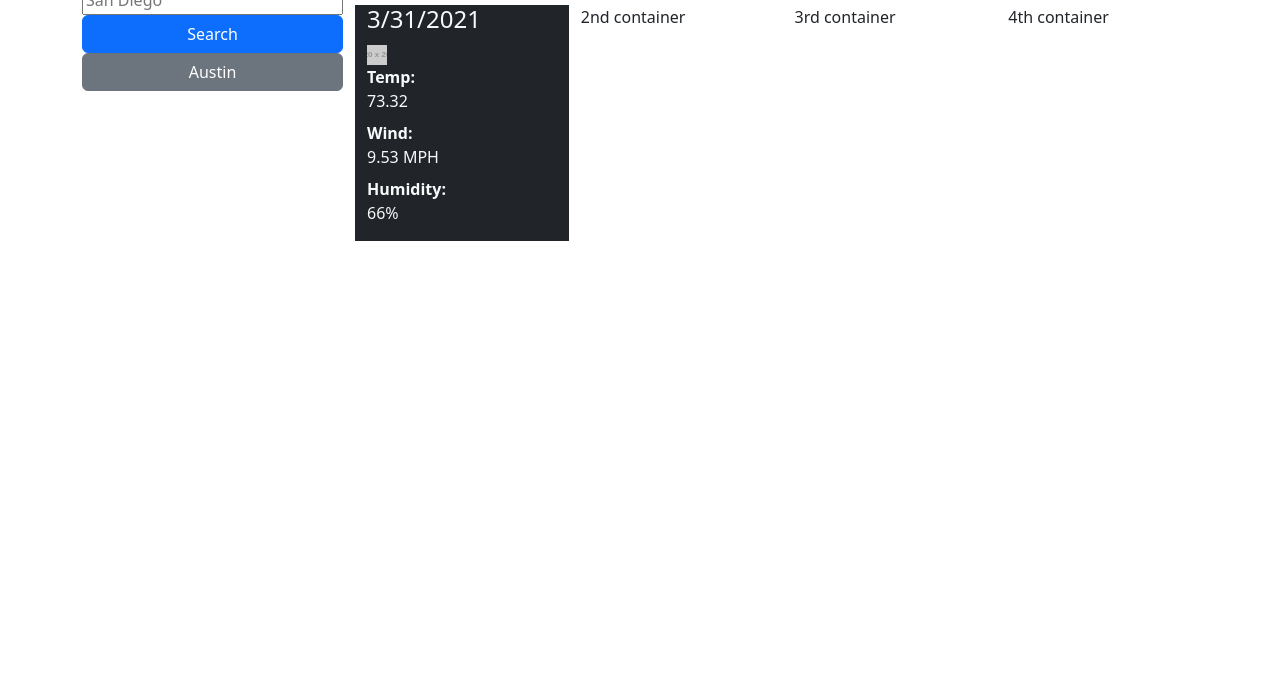
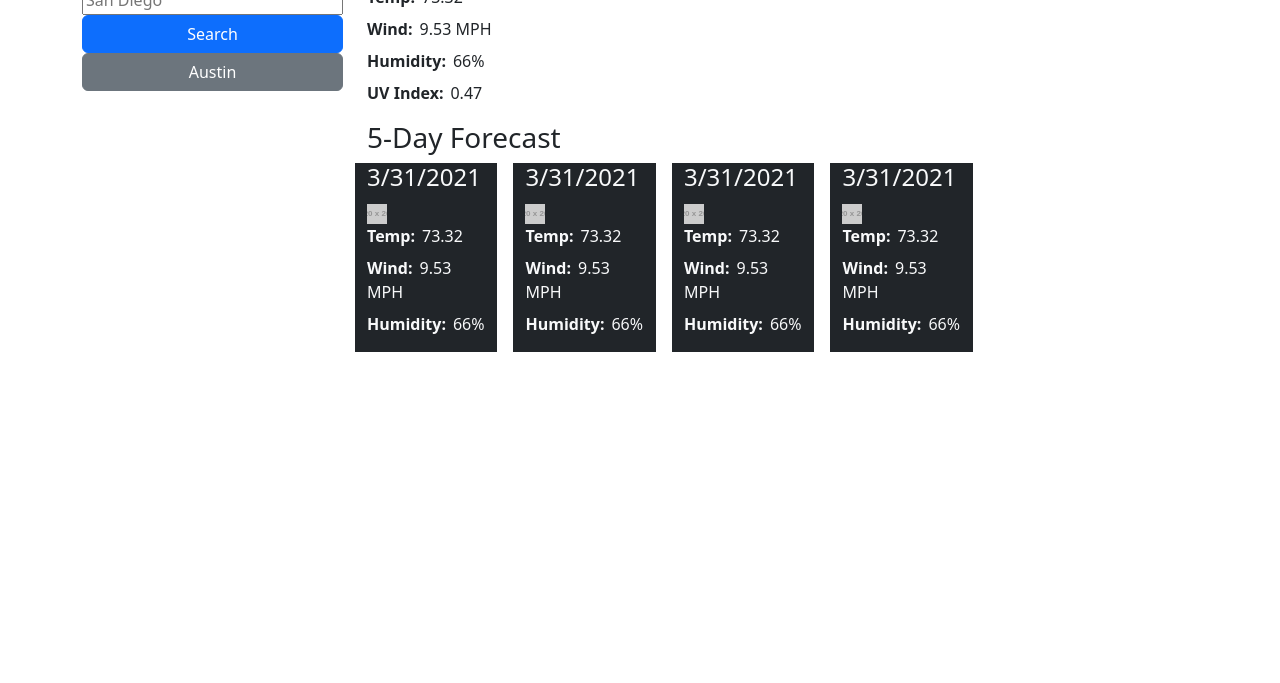
Before and after one commit to mschmitzzz/hw-6-weather-dashboard, a plain HTML site: page index.html in a window 1280 px wide. Shown: the part 117-800 px from the top of the page. Drawn offline with nearby package versions, Linux system fonts and the light colour scheme; placeholder pictures from the web are drawn by us.

Commit message:
finished html, basic css, started main.js file

```diff
--- /dev/null
+++ b/assets/css/main.css
@@ -0,0 +1,4 @@
+dt {
+    float: left;
+    margin-right: 7px;
+}
--- /dev/null
+++ b/assets/js/main.js
@@ -0,0 +1,6 @@
+var searchFormEl = document.querySelector("#search-form")
+var weatherDayCityEl = document.querySelector("#weather-day-city")
+var weatherDayTempEl = document.querySelector("#weather-day-temp")
+var weatherDayWindEl = document.querySelector("#weather-day-wind")
+var weatherDayHumidityEl = document.querySelector("#weather-day-humidity")
+var weatherDayUvIndexEl = document.querySelector("#weather-day-uv-index")
--- a/index.html
+++ b/index.html
@@ -10,6 +10,7 @@
       integrity="sha384-gH2yIJqKdNHPEq0n4Mqa/HGKIhSkIHeL5AyhkYV8i59U5AR6csBvApHHNl/vI1Bx"
       crossorigin="anonymous"
     />
+    <link rel="stylesheet" href="assets/css/main.css" />
     <title>Weather Dashboard</title>
   </head>
   <body>
@@ -39,13 +40,27 @@
         <div class="col-9">
           <main>
             <div class="row">
-              <div class="col-12">Top container</div>
+              <div class="col-12">
+                <h2 id="weather-day-city">Atlanta (3/30/2021)</h2>
+                <dl>
+                  <dt>Temp:</dt>
+                  <dd id="weather-day-temp">73.32</dd>
+                  <dt>Wind:</dt>
+                  <dd id="weather-day-wind">9.53 MPH</dd>
+                  <dt>Humidity:</dt>
+                  <dd id="weather-day-humidity">66%</dd>
+                  <dt>UV Index:</dt>
+                  <dd id="weather-day-uv-index" class="rounded">0.47</dd>
+                </dl>
+              </div>
             </div>
             <div class="row">
               <div class="col-12">
                 <h3>5-Day Forecast</h3>
               </div>
-              <div class="card-weather col-md-3 col-sm-12 bg-dark text-light">
+              <div
+                class="card-weather col-md-2 col-sm-12 bg-dark text-light me-3"
+              >
                 <h4>3/31/2021</h4>
                 <img src="https://via.placeholder.com/20" />
                 <dl>
@@ -57,13 +72,51 @@
                   <dd>66%</dd>
                 </dl>
               </div>
-              <div class="col-md-3 col-sm-12">2nd container</div>
-              <div class="col-md-3 col-sm-12">3rd container</div>
-              <div class="col-md-3 col-sm-12">4th container</div>
+              <div
+                class="card-weather col-md-2 col-sm-12 bg-dark text-light me-3"
+              >
+                <h4>3/31/2021</h4>
+                <img src="https://via.placeholder.com/20" />
+                <dl>
+                  <dt>Temp:</dt>
+                  <dd>73.32</dd>
+                  <dt>Wind:</dt>
+                  <dd>9.53 MPH</dd>
+                  <dt>Humidity:</dt>
+                  <dd>66%</dd>
+                </dl>
+              </div>
+              <div
+                class="card-weather col-md-2 col-sm-12 bg-dark text-light me-3"
+              >
+                <h4>3/31/2021</h4>
+                <img src="https://via.placeholder.com/20" />
+                <dl>
+                  <dt>Temp:</dt>
+                  <dd>73.32</dd>
+                  <dt>Wind:</dt>
+                  <dd>9.53 MPH</dd>
+                  <dt>Humidity:</dt>
+                  <dd>66%</dd>
+                </dl>
+              </div>
+              <div class="card-weather col-md-2 col-sm-12 bg-dark text-light">
+                <h4>3/31/2021</h4>
+                <img src="https://via.placeholder.com/20" />
+                <dl>
+                  <dt>Temp:</dt>
+                  <dd>73.32</dd>
+                  <dt>Wind:</dt>
+                  <dd>9.53 MPH</dd>
+                  <dt>Humidity:</dt>
+                  <dd>66%</dd>
+                </dl>
+              </div>
             </div>
           </main>
         </div>
       </div>
     </div>
+    <script src="assets/js/main.js"></script>
   </body>
 </html>
```
